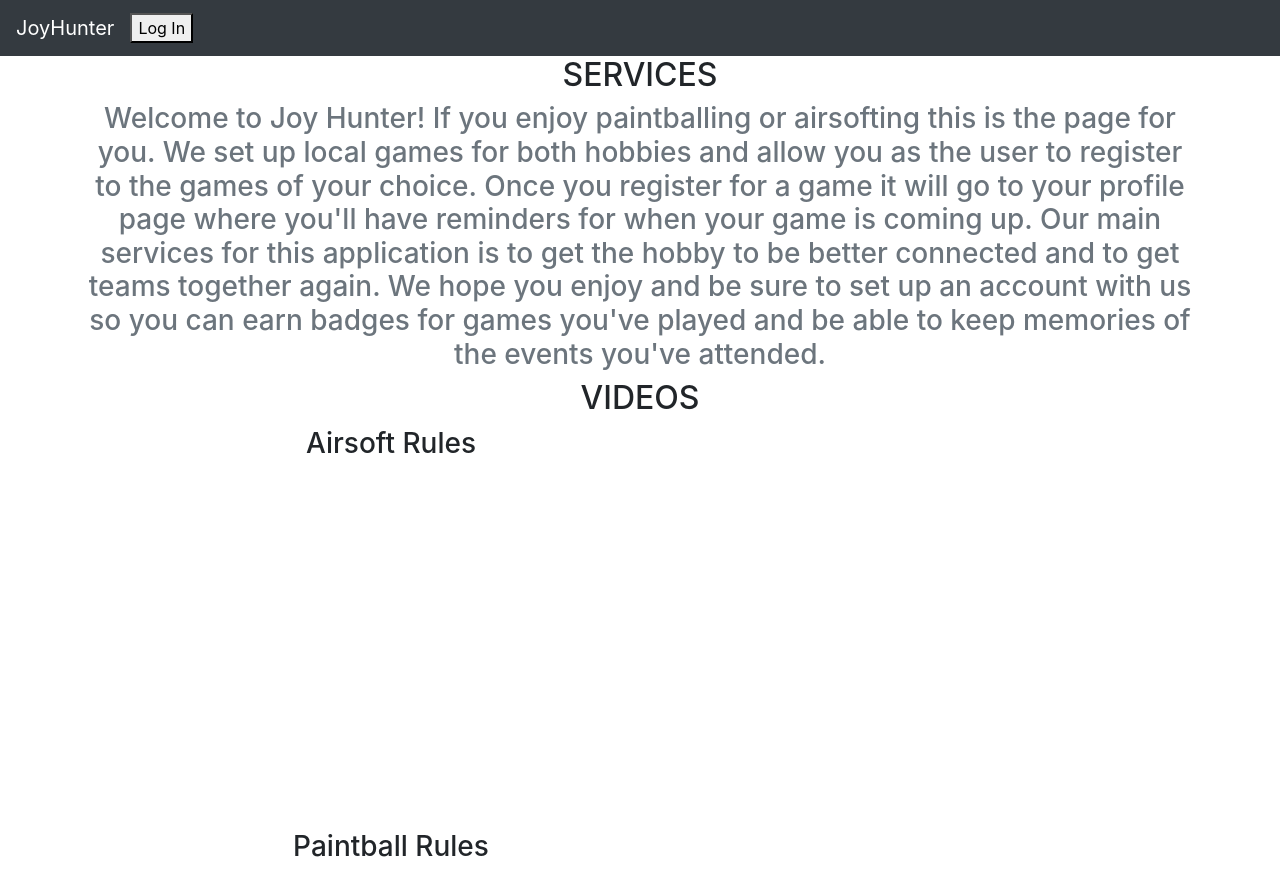
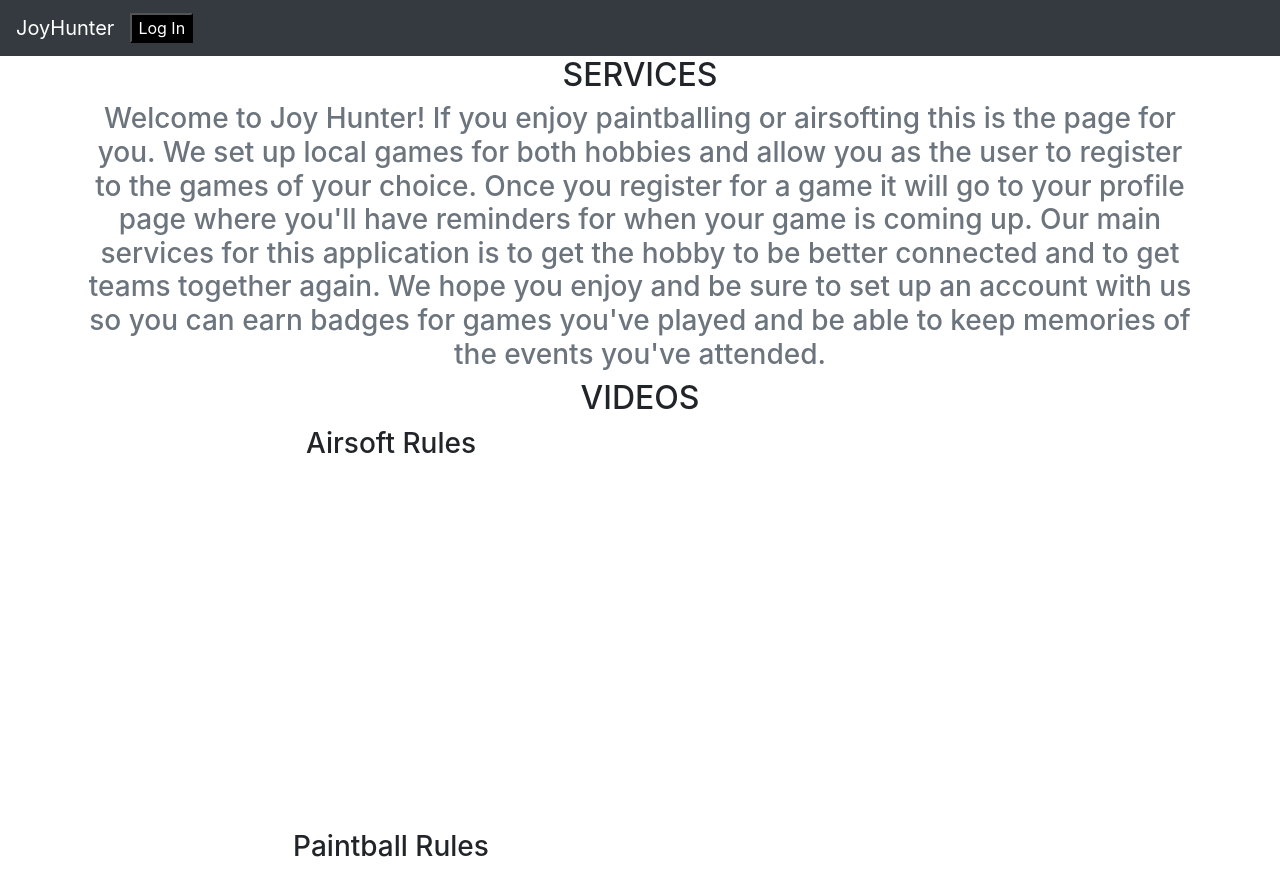
Before and after one commit to clintrizzo/joyhunter, a React (Create React App) app: page / in a window 1280 px wide. Shown: the top 896 px of the page. Built offline with nearby package versions, Linux system fonts and the light colour scheme.

Commit message:
fixed login issues

```diff
--- a/src/components/LogoutButton/index.js
+++ b/src/components/LogoutButton/index.js
@@ -1,4 +1,5 @@
 import React from 'react';
+import "./logout.css";
 import { useAuth0 } from '@auth0/auth0-react';
 
 const LogoutButton = () => {
--- /dev/null
+++ b/src/components/LogoutButton/logout.css
@@ -0,0 +1,5 @@
+button {
+    background-color: black;
+    color: white;
+    float: left;
+  }
--- a/src/components/Navbar/index.js
+++ b/src/components/Navbar/index.js
@@ -8,7 +8,7 @@ import { useAuth0 } from '@auth0/auth0-react';
 
 
 
-function Navbar(props) {
+function Navbar() {
   const {isAuthenticated } = useAuth0();
   const loginNavbar =  (
     <nav className="navbar navbar-expand-lg navbar-dark bg-dark">
--- a/src/components/Signup/index.js
+++ b/src/components/Signup/index.js
@@ -1,4 +1,5 @@
 import React from 'react';
+import "./signup.css";
 import { useAuth0 } from '@auth0/auth0-react';
 
 const Signup = () => {
--- /dev/null
+++ b/src/components/Signup/signup.css
@@ -0,0 +1,5 @@
+button {
+    background-color: black;
+    color: white;
+    float: left;
+  }
--- a/src/pages/Homepage.js
+++ b/src/pages/Homepage.js
@@ -1,8 +1,7 @@
 import React from 'react';
 import ReactPlayer from "react-player"
-import Signup from "../components/Signup"
-import LogoutButton from "../components/LogoutButton"
 import "./style/style.css";
+
 
 
 function Homepage() {
@@ -10,7 +9,6 @@ function Homepage() {
 // put in a component
   return (
     <div className="App">
-
 
   <section className="page-section" id="services">
     <div className="container">
@@ -26,7 +24,6 @@ function Homepage() {
       </div>
     </div>
   </section>
-
   <section className="page-section" id="videos">
     <div className="container">
       <div className="row">
```
Also changed, not shown: src/App.js (+0 -11 lines), 1 other file (tests, documents, lock files or other folders).
